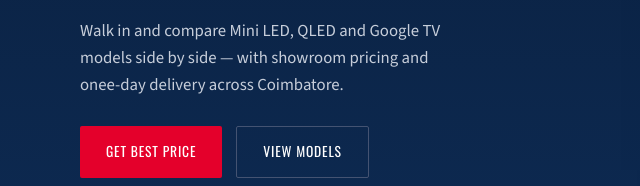
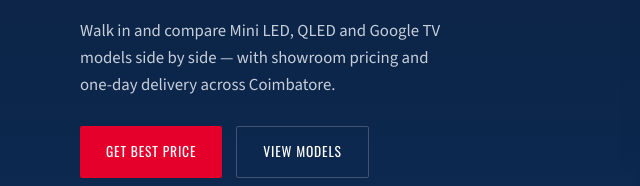
Before and after one commit to sigmaaelectronics2019/tclcbe, a plain HTML site: page index.html in a window 1280 px wide. Shown: the part 342-528 px from the top of the page, 0-640 px from the left. Drawn offline with nearby package versions, Linux system fonts and the light colour scheme.

Commit message:
Update index.html

```diff
--- a/index.html
+++ b/index.html
@@ -249,7 +249,7 @@
     <div>
       <div class="eyebrow">Official TCL Showroom · Coimbatore</div>
       <h1>Bigger screens.<br><em>Sharper</em> pictures.<br>Straight from TCL.</h1>
-      <p>Walk in and compare Mini LED, QLED and Google TV models side by side — with showroom pricing and onee-day delivery across Coimbatore.</p>
+      <p>Walk in and compare Mini LED, QLED and Google TV models side by side — with showroom pricing and one-day delivery across Coimbatore.</p>
       <div class="btn-row">
         <a class="btn btn-primary" href="#contact">Get Best Price</a>
         <a class="btn btn-ghost" href="#products">View Models</a>
```
